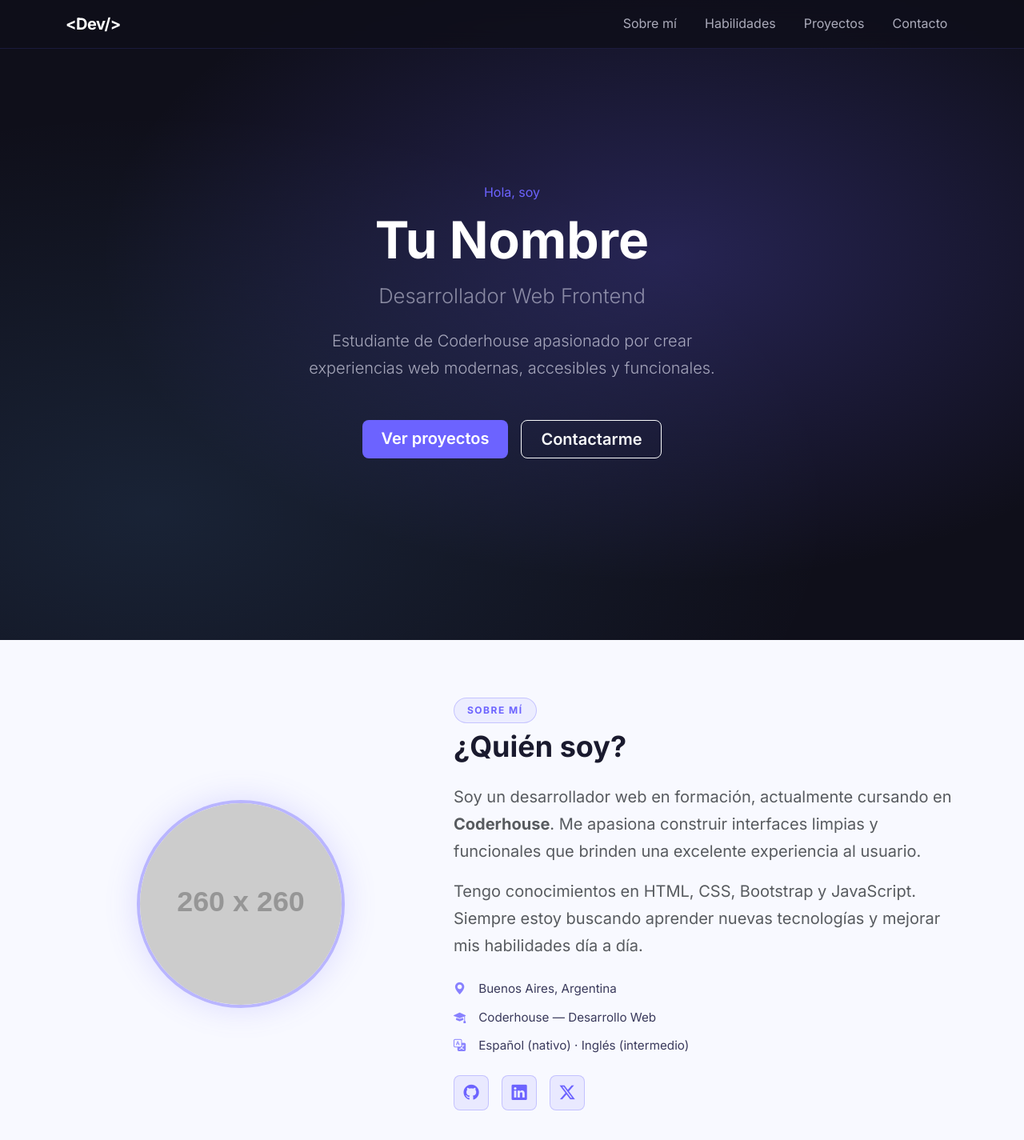
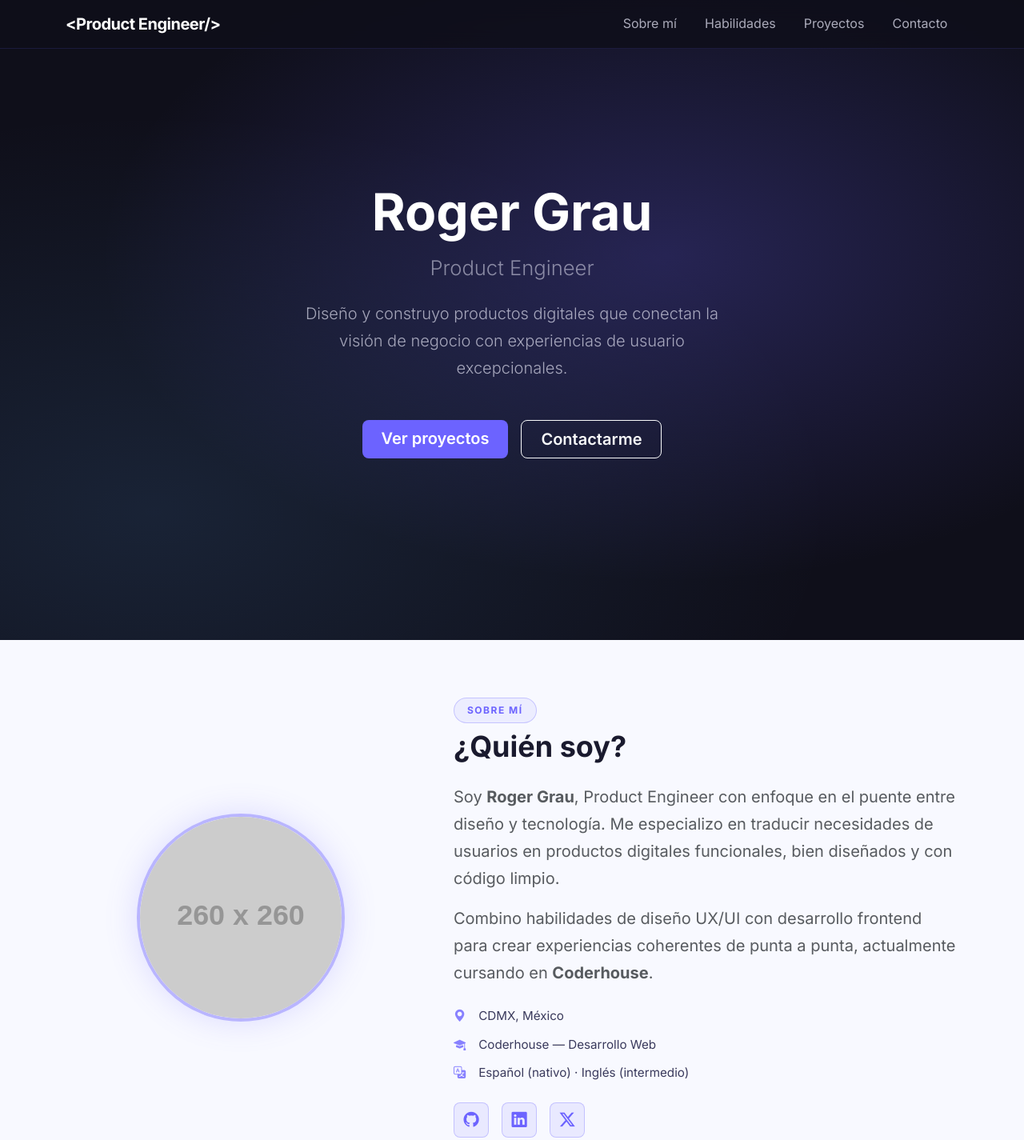
Before and after one commit to alessvon/coderhouse-proyecto, a plain HTML site: page index.html in a window 1280 px wide. Shown: the top 1425 px of the page at 80% size. Drawn offline with nearby package versions, Linux system fonts and the light colour scheme; placeholder pictures from the web are drawn by us.

Commit message:
feat(content): actualizar identidad — Roger Grau, Product Engineer, CDMX
Made-with: Cursor

```diff
--- a/index.html
+++ b/index.html
@@ -4,8 +4,8 @@
 <head>
   <meta charset="UTF-8" />
   <meta name="viewport" content="width=device-width, initial-scale=1.0" />
-  <meta name="description" content="Portfolio personal de desarrollador web frontend. Estudiante de Coderhouse con conocimientos en HTML, CSS, Bootstrap y JavaScript." />
-  <title>Mi Portfolio | Coderhouse</title>
+  <meta name="description" content="Portfolio de Roger Grau, Product Engineer. Diseño de producto y desarrollo frontend — HTML, CSS, Bootstrap y JavaScript." />
+  <title>Roger Grau | Product Engineer</title>
 
   <!-- Bootstrap 5 CSS -->
   <link href="https://cdn.jsdelivr.net/npm/bootstrap@5.3.3/dist/css/bootstrap.min.css" rel="stylesheet" />
@@ -27,7 +27,7 @@
       <div class="container">
 
         <!-- Logo / marca -->
-        <a class="navbar-brand fw-bold" href="index.html">&lt;Dev/&gt;</a>
+        <a class="navbar-brand fw-bold" href="index.html">&lt;Product Engineer/&gt;</a>
 
         <!-- Botón hamburguesa (mobile) -->
         <button
@@ -64,11 +64,10 @@
     <!-- ── HERO ─────────────────────────────────────────────── -->
     <section id="hero" class="d-flex align-items-center min-vh-100" aria-label="Presentación">
       <div class="container text-center text-white">
-        <p class="text-accent mb-2">Hola, soy</p>
-        <h1 class="display-2 fw-bold mb-3">Tu Nombre</h1>
-        <h2 class="hero-subtitle fw-light mb-4">Desarrollador Web Frontend</h2>
+        <h1 class="display-2 fw-bold mb-3">Roger Grau</h1>
+        <h2 class="hero-subtitle fw-light mb-4">Product Engineer</h2>
         <p class="lead mb-5 mx-auto hero-desc">
-          Estudiante de Coderhouse apasionado por crear experiencias web modernas, accesibles y funcionales.
+          Diseño y construyo productos digitales que conectan la visión de negocio con experiencias de usuario excepcionales.
         </p>
         <div class="d-flex justify-content-center gap-3 flex-wrap">
           <a href="proyectos.html" class="btn btn-accent btn-lg px-4">Ver proyectos</a>
@@ -101,17 +100,18 @@
             <span class="badge-section">Sobre mí</span>
             <h2 id="titulo-sobre-mi" class="display-6 fw-bold mt-2 mb-4">¿Quién soy?</h2>
             <p class="text-muted fs-5 mb-3">
-              Soy un desarrollador web en formación, actualmente cursando en <strong>Coderhouse</strong>.
-              Me apasiona construir interfaces limpias y funcionales que brinden una excelente experiencia al usuario.
+              Soy <strong>Roger Grau</strong>, Product Engineer con enfoque en el puente entre diseño y tecnología.
+              Me especializo en traducir necesidades de usuarios en productos digitales funcionales, bien diseñados y
+              con código limpio.
             </p>
             <p class="text-muted fs-5 mb-4">
-              Tengo conocimientos en HTML, CSS, Bootstrap y JavaScript. Siempre estoy buscando aprender nuevas
-              tecnologías y mejorar mis habilidades día a día.
+              Combino habilidades de diseño UX/UI con desarrollo frontend para crear experiencias coherentes de punta a punta,
+              actualmente cursando en <strong>Coderhouse</strong>.
             </p>
 
             <!-- Datos rápidos -->
             <ul class="quick-facts list-unstyled mb-4">
-              <li><i class="bi bi-geo-alt-fill me-2 text-accent-soft"></i>Buenos Aires, Argentina</li>
+              <li><i class="bi bi-geo-alt-fill me-2 text-accent-soft"></i>CDMX, México</li>
               <li><i class="bi bi-mortarboard-fill me-2 text-accent-soft"></i>Coderhouse — Desarrollo Web</li>
               <li><i class="bi bi-translate me-2 text-accent-soft"></i>Español (nativo) · Inglés (intermedio)</li>
             </ul>
@@ -333,7 +333,7 @@
                 </li>
                 <li class="contact-item">
                   <i class="bi bi-geo-alt-fill contact-icon" aria-hidden="true"></i>
-                  <span>Buenos Aires, Argentina</span>
+                  <span>CDMX, México</span>
                 </li>
               </ul>
             </address>
@@ -402,7 +402,7 @@
         <a href="#contacto">Contacto</a>
       </nav>
       <p class="mb-1 text-muted">
-        Hecho con <i class="bi bi-heart-fill text-danger" aria-hidden="true"></i> por <strong>Tu Nombre</strong>
+        Hecho con <i class="bi bi-heart-fill text-danger" aria-hidden="true"></i> por <strong>Roger Grau</strong>
       </p>
       <p class="text-muted small mb-0">
         &copy; 2026 &middot; Coderhouse &middot; Todos los derechos reservados
```
